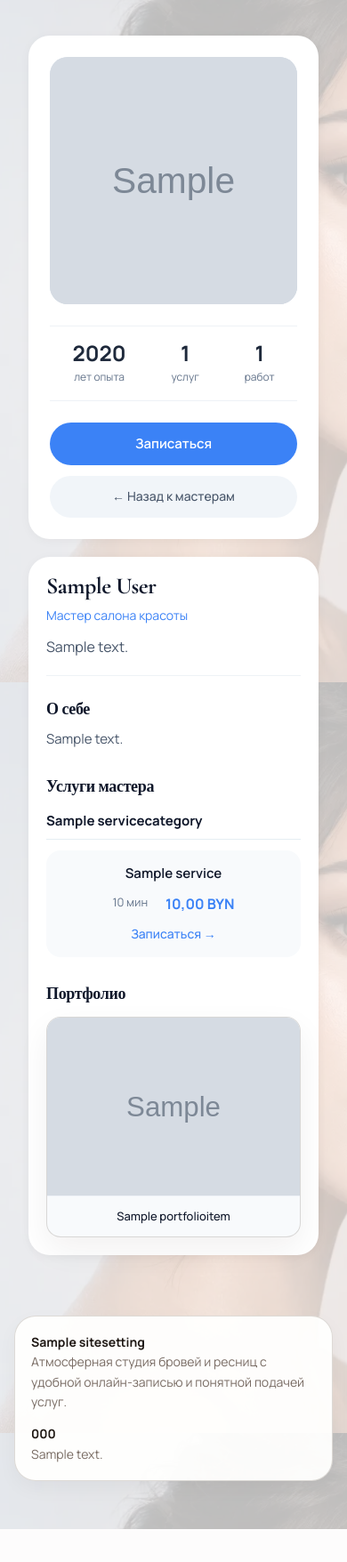
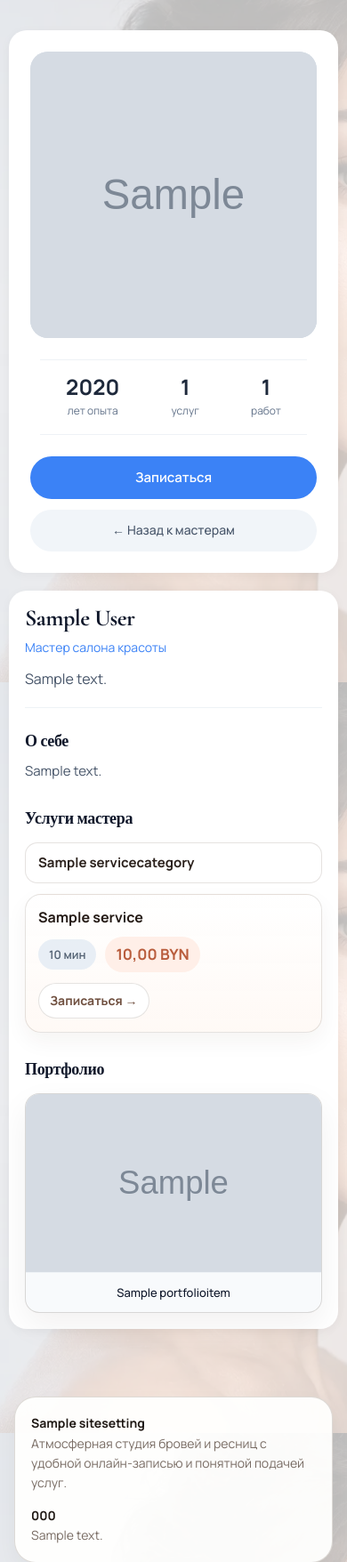
Before and after one commit to yur1on/project_Yanina, a Django app: a page that uses templates/catalog/master_detail.html in a window 390 px wide. Shown: the part 77-1833 px from the top of the page at 89% size. Before the commit the page ends 1796 px from the top, so only its background shows below. Run offline with Django 5.2, Linux system fonts and the light colour scheme; tables that the repository leaves empty hold one stand-in row (values such as "Sample post"); grey boxes marked "Sample" are stand-in pictures.

Commit message:
Initial commit

```diff
--- a/apps/cms/admin.py
+++ b/apps/cms/admin.py
@@ -22,6 +22,10 @@ class SiteSettingsAdmin(admin.ModelAdmin):
                     "phone",
                     "email",
                     "address",
+                    "weekday_hours_label",
+                    "weekday_hours",
+                    "weekend_hours_label",
+                    "weekend_hours",
                 )
             },
         ),
--- a/apps/cms/models.py
+++ b/apps/cms/models.py
@@ -8,6 +8,10 @@ class SiteSettings(models.Model):
     phone = models.CharField("Телефон", max_length=50, blank=True)
     email = models.EmailField("Email", blank=True)
     address = models.CharField("Адрес", max_length=255, blank=True)
+    weekday_hours_label = models.CharField("Подпись будних дней", max_length=50, blank=True, default="Пн-Пт")
+    weekday_hours = models.CharField("Время работы в будни", max_length=50, blank=True, default="10:00 — 21:00")
+    weekend_hours_label = models.CharField("Подпись выходных дней", max_length=50, blank=True, default="Сб-Вс")
+    weekend_hours = models.CharField("Время работы в выходные", max_length=50, blank=True, default="11:00 — 19:00")
 
     instagram = models.URLField("Instagram", blank=True)
     telegram = models.URLField("Telegram", blank=True)
--- a/templates/catalog/master_detail.html
+++ b/templates/catalog/master_detail.html
@@ -330,9 +330,11 @@ body.master-detail-page .page-container {
 .service-category-title {
     font-size: 15px;
     font-weight: 700;
-    color: #0f172a;
-    padding-bottom: 8px;
-    border-bottom: 1px solid #e5edf3;
+    color: #2b211c;
+    padding: 10px 14px;
+    border: 1px solid rgba(74, 53, 38, 0.14);
+    border-radius: 14px;
+    background: rgba(255, 255, 255, 0.88);
 }
 
 .service-category-list {
@@ -345,46 +347,66 @@ body.master-detail-page .page-container {
     display: flex;
     align-items: center;
     justify-content: space-between;
-    padding: 14px 16px;
-    background: #f8fafc;
-    border-radius: 16px;
-    transition: all 0.2s;
+    gap: 16px;
+    padding: 16px 18px;
+    background: linear-gradient(180deg, rgba(255, 255, 255, 0.98), rgba(255, 249, 245, 0.96));
+    border: 1px solid rgba(76, 56, 42, 0.14);
+    border-radius: 18px;
+    box-shadow: 0 10px 24px rgba(50, 31, 18, 0.05);
+    transition: all 0.2s ease;
 }
 
 .service-row:hover {
-    background: #f1f5f9;
-    transform: translateX(4px);
+    transform: translateY(-2px);
+    box-shadow: 0 14px 28px rgba(50, 31, 18, 0.08);
+    border-color: rgba(76, 56, 42, 0.2);
 }
 
 .service-name {
-    font-weight: 600;
-    color: #0f172a;
-    font-size: 15px;
+    font-weight: 700;
+    color: #251b16;
+    font-size: 17px;
+    line-height: 1.3;
     flex: 1;
 }
 
 .service-details {
     display: flex;
-    gap: 20px;
-    margin: 0 20px;
+    align-items: center;
+    gap: 10px;
+    margin: 0 8px 0 0;
+    flex-wrap: wrap;
 }
 
 .service-time {
+    display: inline-flex;
+    align-items: center;
+    min-height: 34px;
+    padding: 6px 12px;
+    border-radius: 999px;
+    background: rgba(226, 235, 244, 0.78);
     font-size: 13px;
-    color: #64748b;
+    font-weight: 600;
+    color: #526172;
 }
 
 .service-price {
-    font-size: 16px;
+    display: inline-flex;
+    align-items: center;
+    min-height: 34px;
+    padding: 6px 12px;
+    border-radius: 999px;
+    background: rgba(255, 238, 231, 0.92);
+    font-size: 17px;
     font-weight: 700;
-    color: #3b82f6;
+    color: #b95d3d;
 }
 
 .service-book {
-    color: #3b82f6;
+    color: #6f4f3f;
     text-decoration: none;
     font-size: 14px;
-    font-weight: 500;
+    font-weight: 700;
     white-space: nowrap;
 }
 
@@ -474,12 +496,27 @@ body.master-detail-page .page-container {
 }
 
 @media (max-width: 640px) {
+    body.master-detail-page .page-container {
+        padding-left: 0;
+        padding-right: 0;
+    }
+
     .master-detail {
-        padding: 20px 16px;
+        padding: 14px 10px 28px;
+    }
+
+    .master-sidebar,
+    .master-content {
+        border-radius: 20px;
+    }
+
+    .master-sidebar {
+        margin: 0;
+        max-width: none;
     }
 
     .master-content {
-        padding: 20px;
+        padding: 18px;
     }
 
     .master-intro h1 {
@@ -488,12 +525,28 @@ body.master-detail-page .page-container {
 
     .service-row {
         flex-direction: column;
-        text-align: center;
-        gap: 10px;
+        align-items: stretch;
+        text-align: left;
+        gap: 12px;
+        padding: 15px 14px;
     }
 
     .service-details {
         margin: 0;
+        justify-content: flex-start;
+    }
+
+    .service-name {
+        font-size: 16px;
+    }
+
+    .service-book {
+        display: inline-flex;
+        align-self: flex-start;
+        padding: 8px 12px;
+        border-radius: 999px;
+        background: rgba(255, 255, 255, 0.92);
+        border: 1px solid rgba(76, 56, 42, 0.14);
     }
 
     .portfolio-grid {
```
Also changed, not shown: templates/booking/booking_form.html (+18 -0 lines), templates/catalog/master_list.html (+14 -1 lines), templates/catalog/service_list.html (+20 -0 lines), templates/core/contacts.html (+10 -5 lines), apps/cms/migrations/0002_sitesettings_weekday_hours_and_more.py (added).
